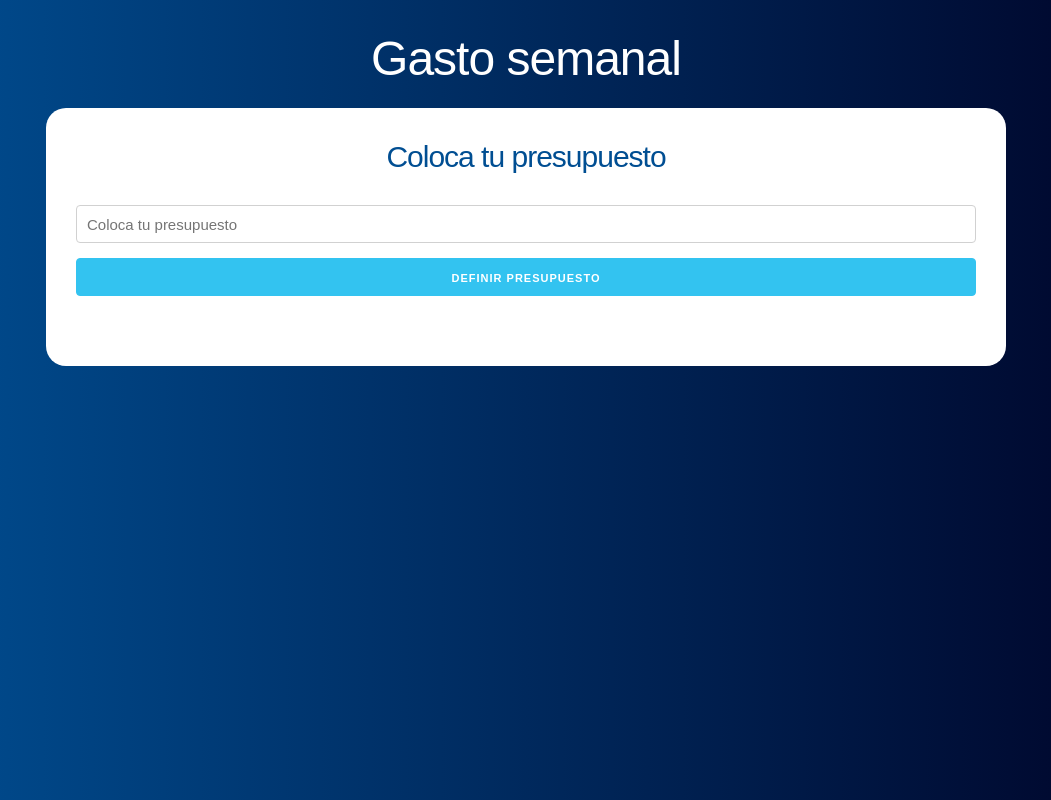
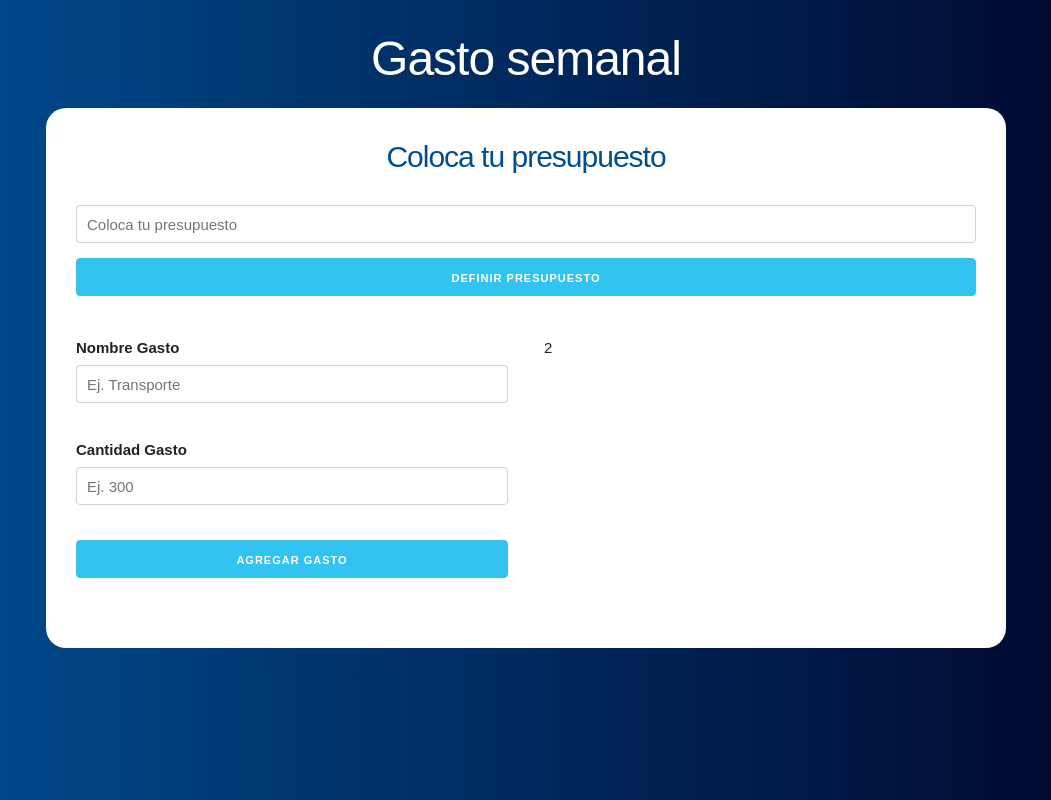
Before and after one commit to rparias/presupuestoReact, a React (Create React App) app: page / in a window 1280 px wide. Shown: the whole page, without its empty margins (114-1165 px from the left). Built offline with nearby package versions, Linux system fonts and the light colour scheme.

Commit message:
Added Formulario component

```diff
--- a/src/App.js
+++ b/src/App.js
@@ -1,13 +1,26 @@
-import React from 'react';
+import React, { useState } from 'react';
 import Pregunta from './components/Pregunta';
+import Formulario from './components/Formulario';
 
 function App() {
+  const [presupuesto, updatePresupuesto] = useState(0);
+  const [restante, updateRestante] = useState(0);
+
   return (
     <div className="container">
       <header>
         <h1>Gasto semanal</h1>
         <div className="contenido-principal contenido">
-          <Pregunta />
+          <Pregunta
+            updatePresupuesto={updatePresupuesto}
+            updateRestante={updateRestante}
+          />
+          <div className="row">
+            <div className="one-half column">
+              <Formulario />
+            </div>
+            <div className="one-half column">2</div>
+          </div>
         </div>
       </header>
     </div>
--- /dev/null
+++ b/src/components/Formulario.js
@@ -0,0 +1,27 @@
+import React, { useState } from 'react';
+
+function Formulario() {
+  return (
+    <form>
+      <div className="campo">
+        <label>Nombre Gasto</label>
+        <input
+          type="text"
+          className="u-full-width"
+          placeholder="Ej. Transporte"
+        />
+      </div>
+      <div className="campo">
+        <label>Cantidad Gasto</label>
+        <input type="number" className="u-full-width" placeholder="Ej. 300" />
+      </div>
+      <input
+        type="submit"
+        value="Agregar Gasto"
+        className="button-primary u-full-width"
+      />
+    </form>
+  );
+}
+
+export default Formulario;
--- a/src/components/Pregunta.js
+++ b/src/components/Pregunta.js
@@ -1,7 +1,7 @@
 import React, { useState } from 'react';
 import Error from './Error';
 
-function Pregunta() {
+function Pregunta({ updatePresupuesto, updateRestante }) {
   const [quantity, updateQuantity] = useState(0);
   const [error, updateError] = useState(false);
 
@@ -20,6 +20,8 @@ function Pregunta() {
 
     //continuar con el proceso
     updateError(false);
+    updatePresupuesto(quantity);
+    updateRestante(quantity);
   };
 
   const validateNumberFormat = () => {
```
